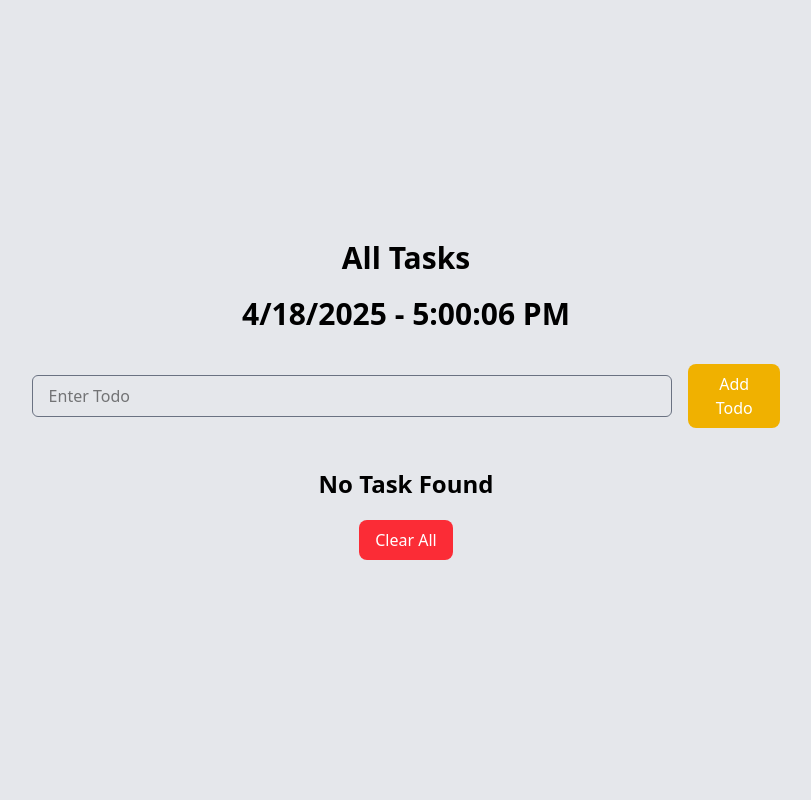
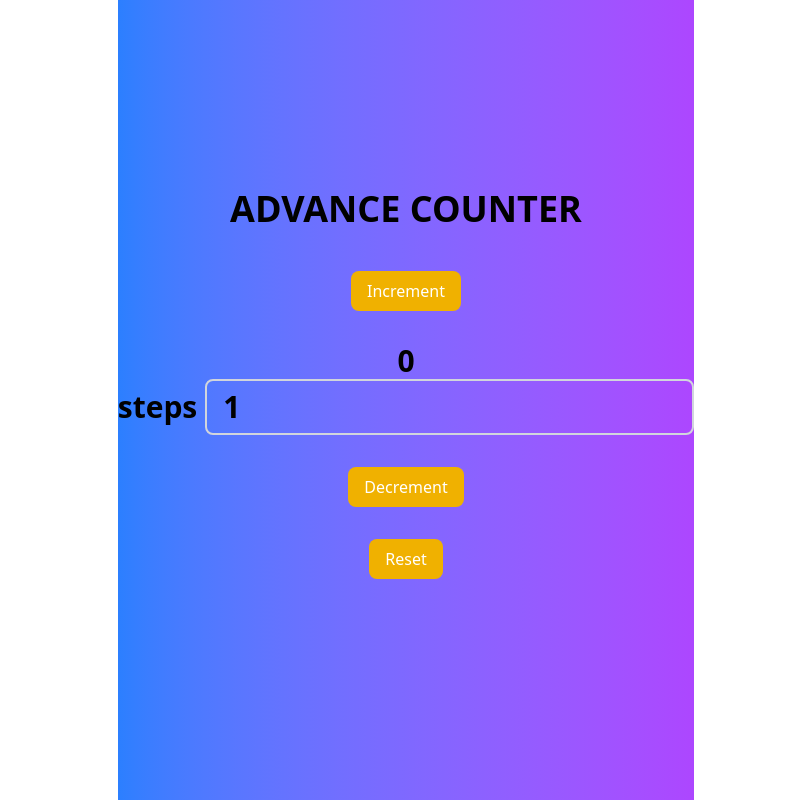
Before and after one commit to FarazAyaz/React-Crash-Course, a React (Vite) app: page / in a window 1280 px wide. Shown: the whole page, without its empty margins (234-1045 px from the left). Built offline with nearby package versions, Linux system fonts and the light colour scheme.

Commit message:
usestate challenge

```diff
--- a/src/App.jsx
+++ b/src/App.jsx
@@ -11,6 +11,7 @@ import ToggleSwitch from "./projects/TogglesSwitch/ToggleSwitch";
 import TODO from "./projects/TODO-MASTERED/TODO";
 import Todo from "./projects/Todo/Todo";
 import MyTodo from "./projects/MyTodo/MyTodo";
+import Counter from "./projects/Advance Counter/Counter";
 const App = () => {
   return (
     <div >
@@ -26,7 +27,8 @@ const App = () => {
       {/* <ToggleSwitch/> */}
       {/* <Todo /> */}
       {/* <TODO /> */}
-      <MyTodo />
+      {/* <MyTodo /> */}
+      <Counter />
     </div>
   );
 };
--- /dev/null
+++ b/src/projects/Advance Counter/Counter.jsx
@@ -0,0 +1,50 @@
+import React, { useState } from 'react'
+
+const Counter = () => {
+    const [count, setCount] = useState(0);
+    const [step, setStep] = useState(1);
+
+    const handleCountInc = () => {
+      if (count == 100) {
+        alert("You have reached the maximum limit of 100");
+        return;
+      }
+        setCount(count + step);
+    }
+    const handleCountDec = () => {
+      if (count == 0) {
+        alert("You have reached the minimum limit of 0");
+        return;
+      }
+        setCount(count - step);
+    }
+    const handleResetButton = () => {
+        setCount(0);
+    }
+
+
+
+  return (
+    <div className='flex flex-col items-center justify-center h-screen w-full max-w-full  bg-gradient-to-r from-blue-500 to-purple-500'>
+    <h1 className='font-bold text-4xl mb-[10px]'>ADVANCE COUNTER</h1>
+    <button  className= " my-8 w-full sm:w-auto bg-yellow-500 text-white px-4 py-2 rounded-lg hover:bg-yellow-600 transition duration-300 ease-in-out cursor-pointer text-sm sm:text-base"    onClick={handleCountInc}>Increment</button>
+    <h1 className='font-bold text-3xl'>{count}</h1>
+    <h1 className='font-bold text-3xl'>steps
+      <input
+      type="number"
+      value={step}
+      onChange={(e) => setStep(Number(e.target.value))}
+      className='border-2 border-gray-300 rounded-lg px-4 py-2 ml-2'
+        />
+    </h1>
+
+    <button className=' mt-8 w-full sm:w-auto bg-yellow-500 text-white px-4 py-2 rounded-lg hover:bg-yellow-600 transition duration-300 ease-in-out cursor-pointer text-sm sm:text-base' onClick={handleCountDec}>Decrement</button>
+    <button>
+      <h1 className=' my-8 w-full sm:w-auto bg-yellow-500 text-white px-4 py-2 rounded-lg hover:bg-yellow-600 transition duration-300 ease-in-out cursor-pointer text-sm sm:text-base' onClick={handleResetButton}>Reset</h1>
+    </button>
+    </div>
+  )
+
+}
+
+export default Counter
```
